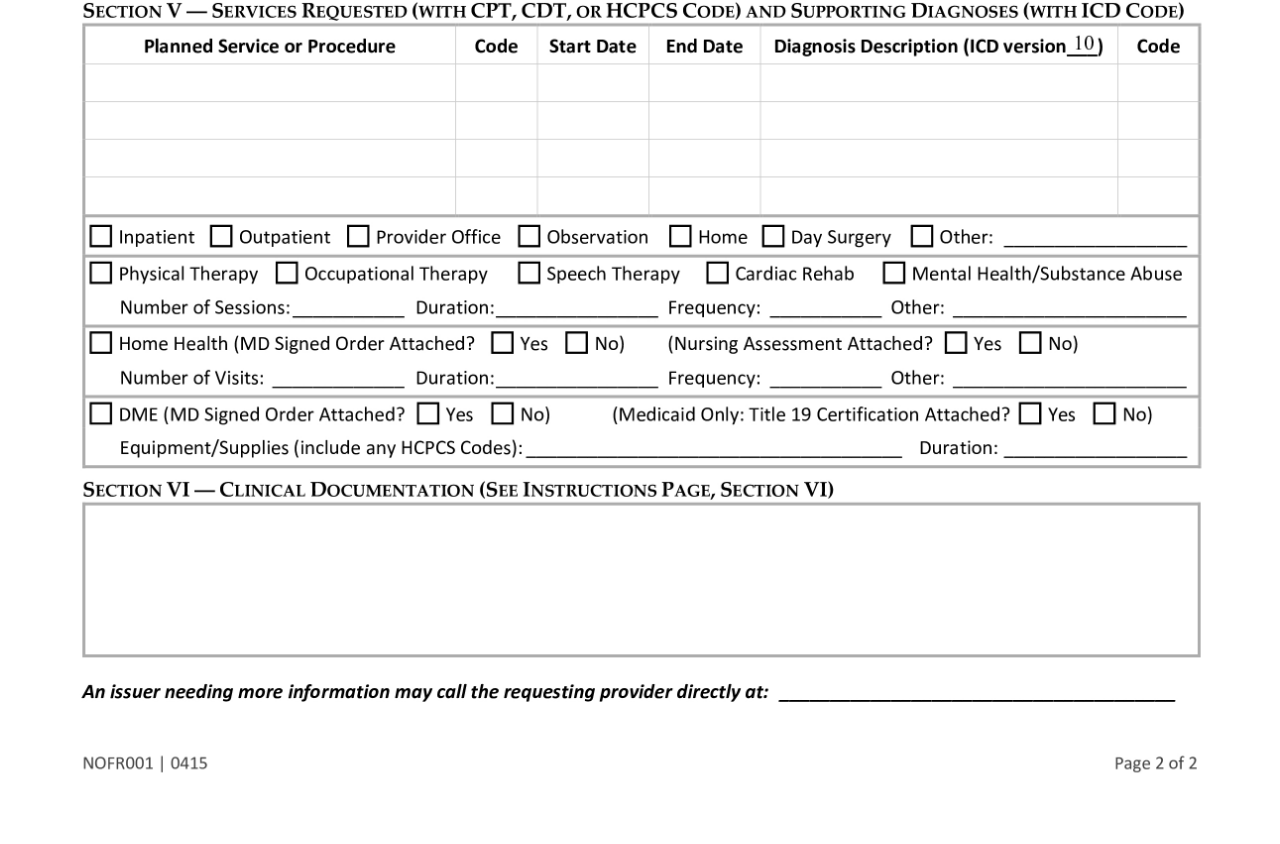
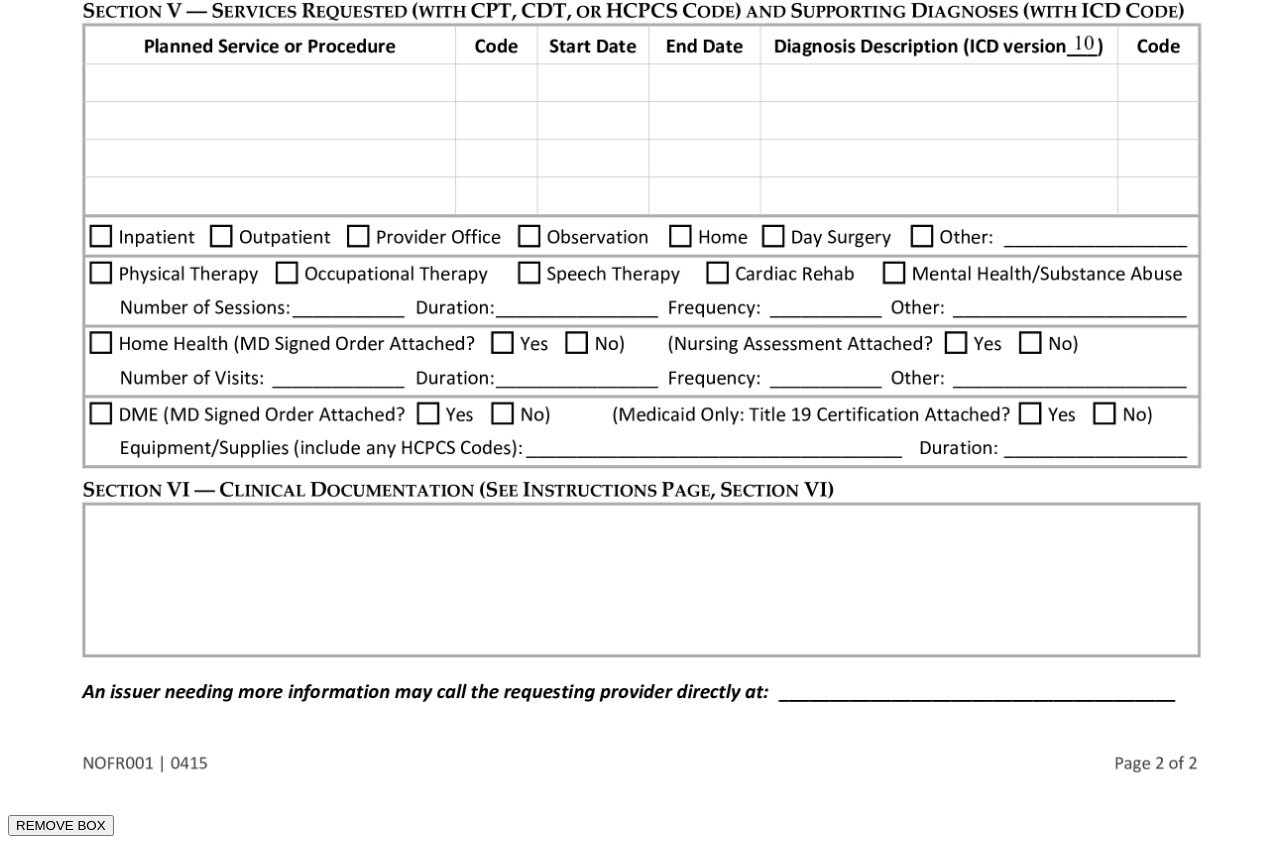
Before and after one commit to ehong07/sama, a React app: page / in a window 1280 px wide. Shown: the part 833-1677 px from the top of the page. Before the commit the page ends 1656 px from the top, so only its background shows below. Built offline with nearby package versions, Linux system fonts and the light colour scheme; the HTML template or start-up script is replaced by a standard one.

Commit message:
Remove latest box when remove button is clicked

```diff
--- a/client/src/index.jsx
+++ b/client/src/index.jsx
@@ -14,16 +14,17 @@ class App extends React.Component {
       yCoordinate: 0
     };
     this.addBoxOnClick = this.addBoxOnClick.bind(this);
-    this.addBox = this.addBox.bind(this);
+    //this.addBox = this.addBox.bind(this);
     this.removeBox = this.removeBox.bind(this);
   }
 
-  addBox() {
-    this.setState({ count: this.state.count + 1});
-  }
+  // addBox() {
+  //   this.setState({ count: this.state.count + 1});
+  // }
 
   removeBox() {
-    this.setState({ count: this.state.count - 1});
+    const boxesCopy = this.state.boxes.slice(0, this.state.boxes.length - 1);
+    this.setState({ boxes: boxesCopy});
   }
 
   // displayBox() {
@@ -80,9 +81,12 @@ class App extends React.Component {
       zIndex: 0
     };
     return (
-      <div onClick={this.addBoxOnClick}>
-        {this.displayBoxes()}
-        <img src={formImage} style={styles} />
+      <div>
+        <div onClick={this.addBoxOnClick}>
+          {this.displayBoxes()}
+          <img src={formImage} style={styles} />
+        </div>
+        <input type='button' value='REMOVE BOX' onClick={this.removeBox}/>
       </div>
     );
   }
```
Also changed, not shown: 1 other file (tests, documents, lock files or other folders).
